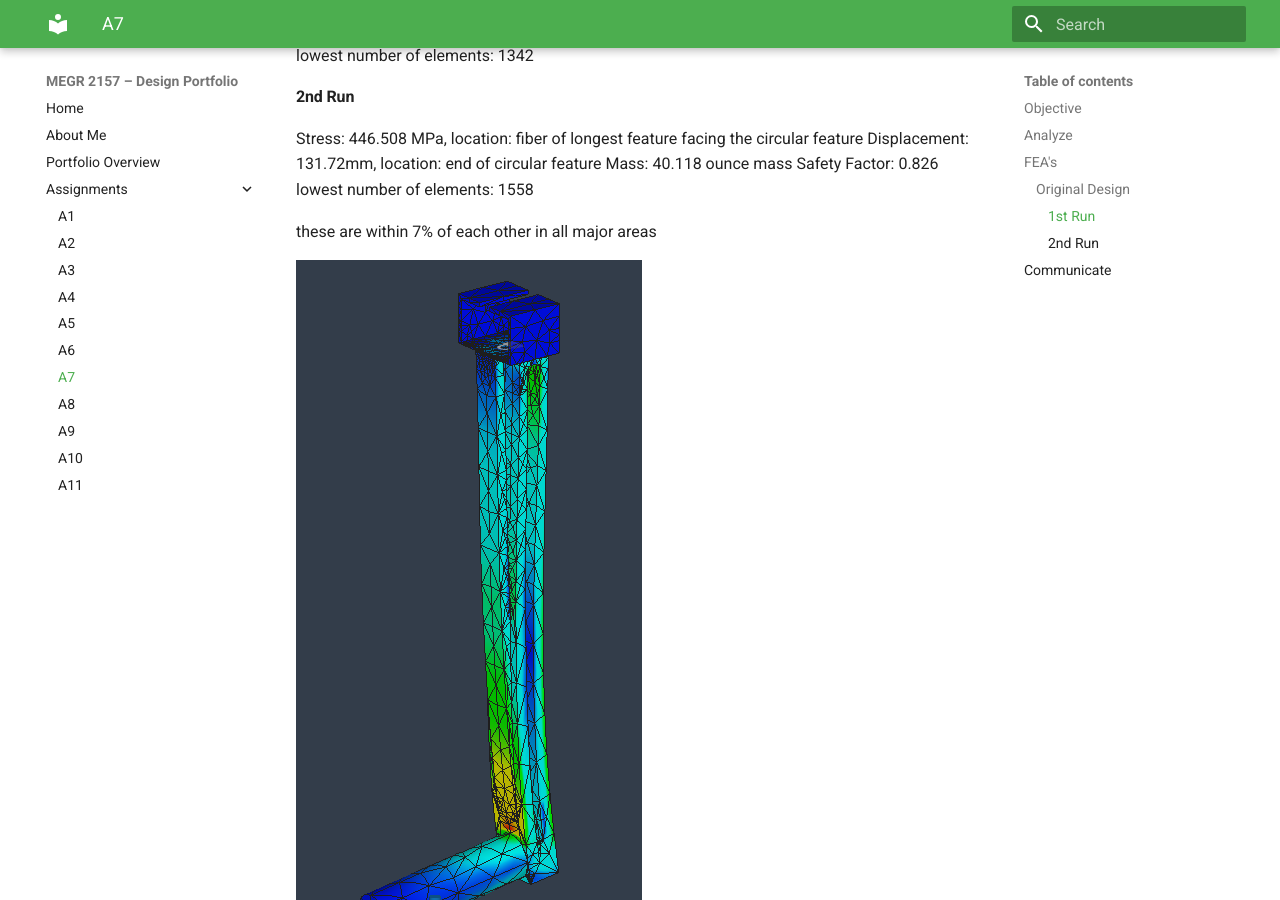
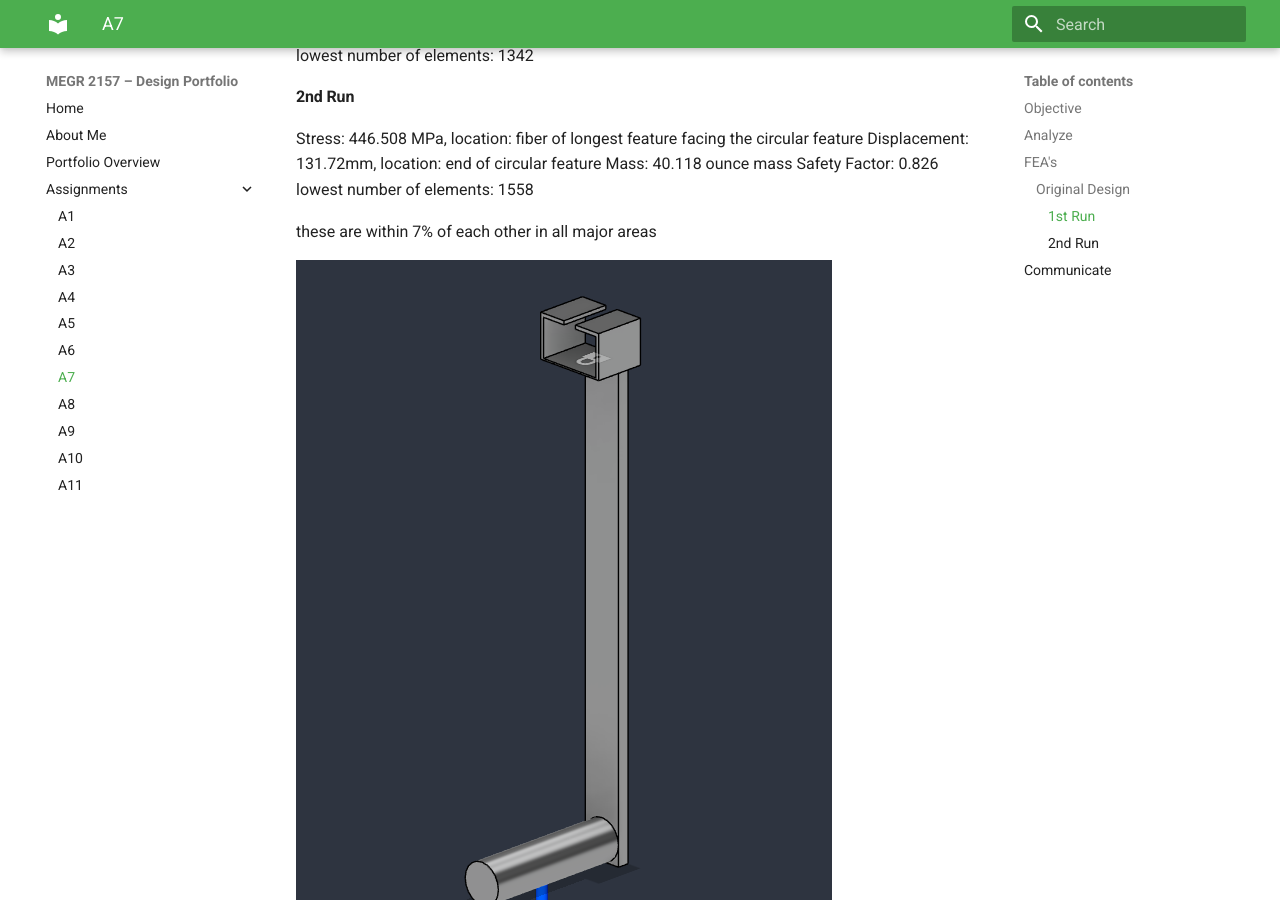
Before and after one commit to pklauser-cyber/design-projects-portfolio, an MkDocs documentation site: the page built from docs/assignments/A07/index.md, in a window 1280 px wide and 900 px high, scrolled down 704 px. Built offline with MkDocs 1.6.1 and Material for MkDocs 9.7.7, drawn with Linux system fonts in a browser that asks for light colours.

Commit message:
Update index.md

```diff
--- a/docs/assignments/A07/index.md
+++ b/docs/assignments/A07/index.md
@@ -24,8 +24,8 @@ number of elements: 1558
 
 these are within 7% of each other in all major areas
 
-![screenshot#1](image15.png)
-![screenshot#2](image16.png)
+![screenshot#1](image13.png)
+![screenshot#2](image11.png)
 
 
 
```
